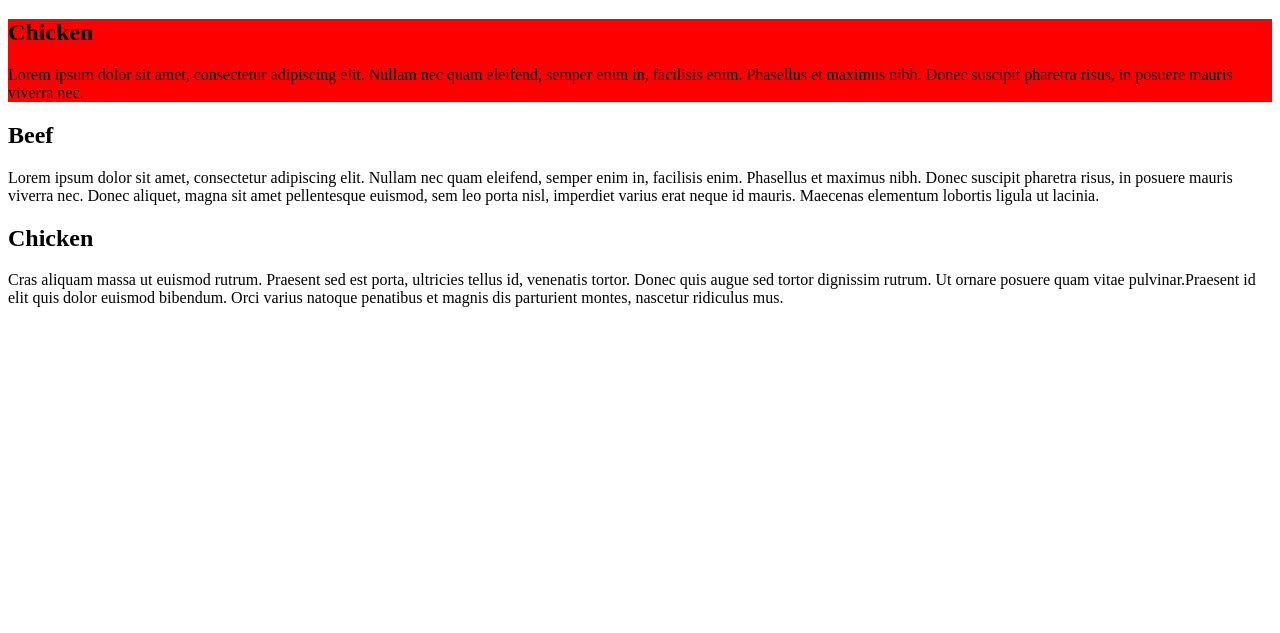
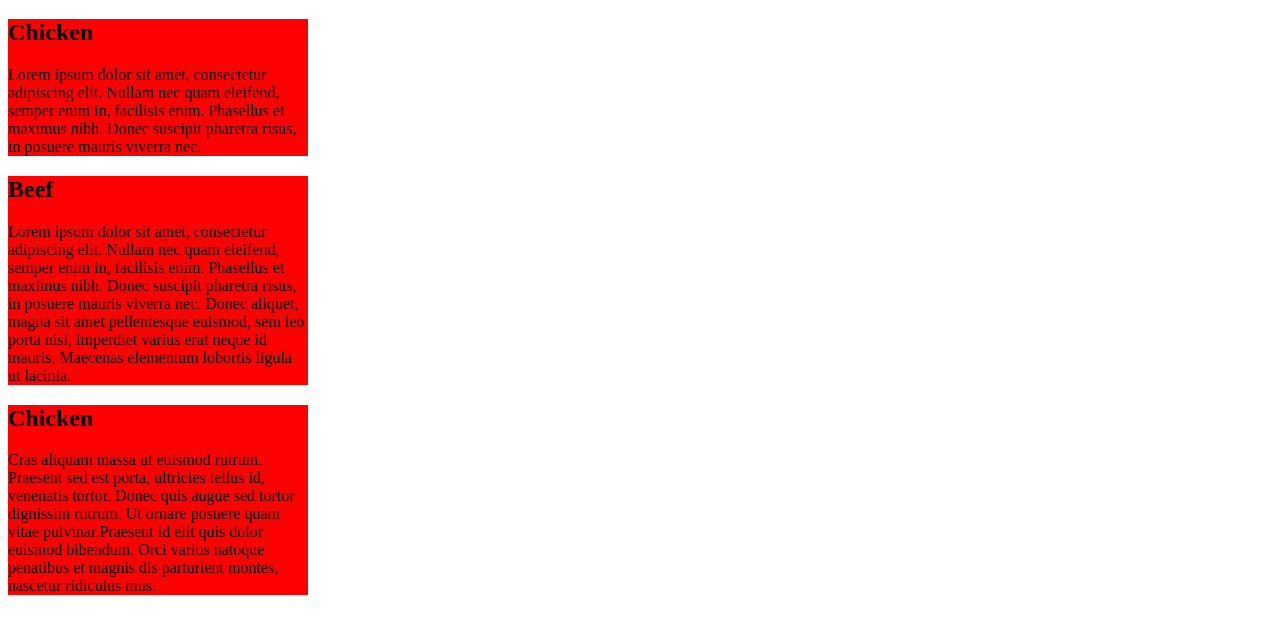
Before and after one commit to deysimm/modu-le-2-solution, a plain HTML site: page index.html in a window 1280 px wide. Shown: the part 61-694 px from the top of the page. Drawn offline with Linux system fonts and the light colour scheme.

Commit message:
Update index.html

```diff
--- a/index.html
+++ b/index.html
@@ -3,11 +3,18 @@
 <head>
 <title>Our Menu</title>
 </head>
+<style>
+   #menu_item{
+   width:100%;
+   max-width:300px;
+   background-color:red;
+  }
+  </style>
 <body>
 
 <h1>Our Menu</h1>
 <div id="menu_items">
-<section style=background-color:red; id="menu_item">
+<section id="menu_item">
 <h2>Chicken</h2>
 <p>Lorem ipsum dolor sit amet, consectetur adipiscing elit. Nullam nec quam eleifend, semper enim in, facilisis enim. Phasellus et maximus nibh. Donec suscipit pharetra risus, in posuere mauris viverra nec.</p>
 </section>
```
